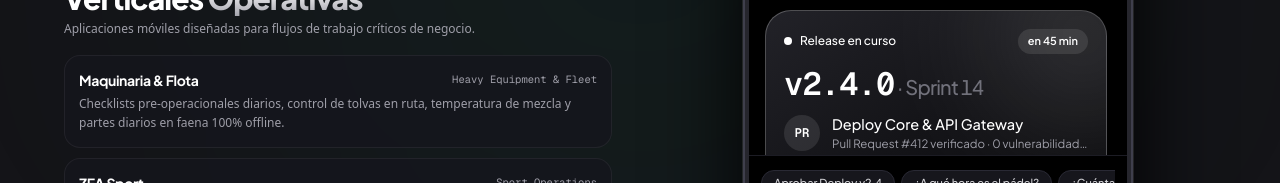
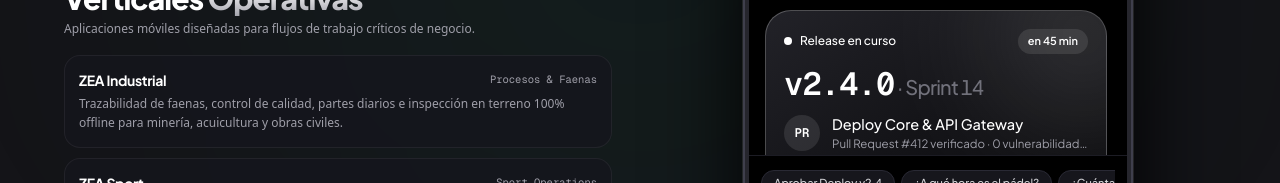
Before and after one commit to ZeaCl/zea-web, a SvelteKit app: page / in a window 1280 px wide. Both pictures are taken after a click on the button "Verticales". Shown: the part 508-691 px from the top of the page. Built offline with nearby package versions, Linux system fonts and the light colour scheme.

Commit message:
feat: adopt ZEA Industrial vertical for mining, aquaculture, and civil works

```diff
--- a/src/lib/components/interactive/ZeaEdgeScreen.svelte
+++ b/src/lib/components/interactive/ZeaEdgeScreen.svelte
@@ -450,7 +450,7 @@
         <div>
           {#if viewMode === 'chat'}
             <h2 class="font-semibold text-[13.5px] tracking-tight text-white leading-tight">
-              ZEA Edge Agent
+              ZEA Industrial Agent
             </h2>
           {:else}
             <h2 class="font-semibold text-[13.5px] tracking-tight text-white leading-tight">
--- a/src/lib/config/i18n.ts
+++ b/src/lib/config/i18n.ts
@@ -293,9 +293,9 @@ export const content: Record<Language, I18nContent> = {
       subtitle: 'Empoderando a tomadores de decisiones del mundo real con IA multimodal, percepción en el dispositivo y gobernanza human-in-the-loop. Directo desde tu bolsillo.',
       pillars: {
         edge: {
-          title: 'Maquinaria',
-          label: 'Maquinaria & Flota',
-          desc: 'Trazabilidad de equipos, tolvas y faenas 100% offline'
+          title: 'ZEA Industrial',
+          label: 'Procesos & Faenas',
+          desc: 'Trazabilidad de faenas e inspección 100% offline'
         },
         sport: {
           title: 'ZEA Sport',
@@ -447,9 +447,9 @@ export const content: Record<Language, I18nContent> = {
       subtitle: 'Empowering real-world decision makers with multimodal AI, on-device perception, and human-in-the-loop governance. Directly from your pocket.',
       pillars: {
         edge: {
-          title: 'Machinery',
-          label: 'Machinery & Fleet',
-          desc: 'Heavy equipment tracking, haul trucks & 100% offline operations'
+          title: 'ZEA Industrial',
+          label: 'Industrial & Field Ops',
+          desc: 'Field traceability & 100% offline inspections'
         },
         sport: {
           title: 'ZEA Sport',
--- a/src/routes/+page.svelte
+++ b/src/routes/+page.svelte
@@ -144,13 +144,13 @@
                   class="w-full text-left p-3.5 rounded-2xl bg-[#16161D]/80 border border-white/[0.06] hover:border-white/20 transition cursor-pointer"
                 >
                   <div class="flex items-center justify-between">
-                    <span class="text-sm font-bold text-white tracking-tight">{lang === 'es' ? 'Maquinaria & Flota' : 'Machinery & Fleet'}</span>
-                    <span class="text-[10.5px] font-mono text-zinc-400">Heavy Equipment & Fleet</span>
+                    <span class="text-sm font-bold text-white tracking-tight">ZEA Industrial</span>
+                    <span class="text-[10.5px] font-mono text-zinc-400">Procesos & Faenas</span>
                   </div>
                   <p class="text-xs text-zinc-400 mt-1 font-sans leading-relaxed">
                     {lang === 'es'
-                      ? 'Checklists pre-operacionales diarios, control de tolvas en ruta, temperatura de mezcla y partes diarios en faena 100% offline.'
-                      : 'Daily pre-operational checklists, haul truck dispatch, thermal mix verification, and 100% offline field logs.'}
+                      ? 'Trazabilidad de faenas, control de calidad, partes diarios e inspección en terreno 100% offline para minería, acuicultura y obras civiles.'
+                      : 'Field traceability, quality control, shift logs, and 100% offline inspections for mining, aquaculture, and civil works.'}
                   </p>
                 </button>
 
```
